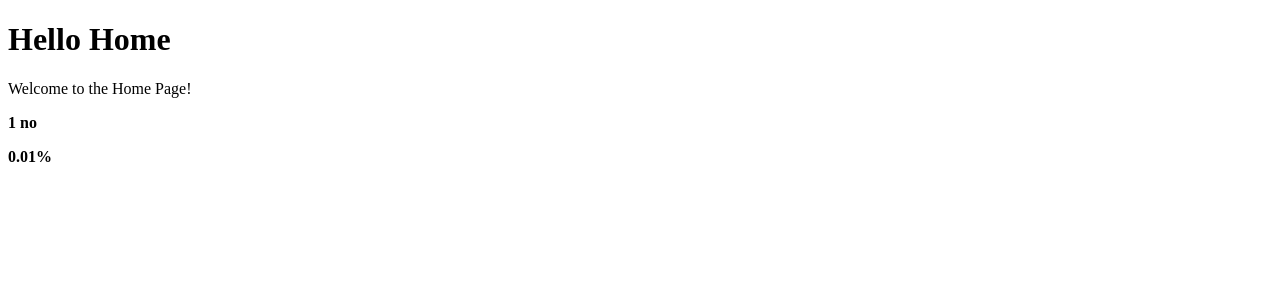
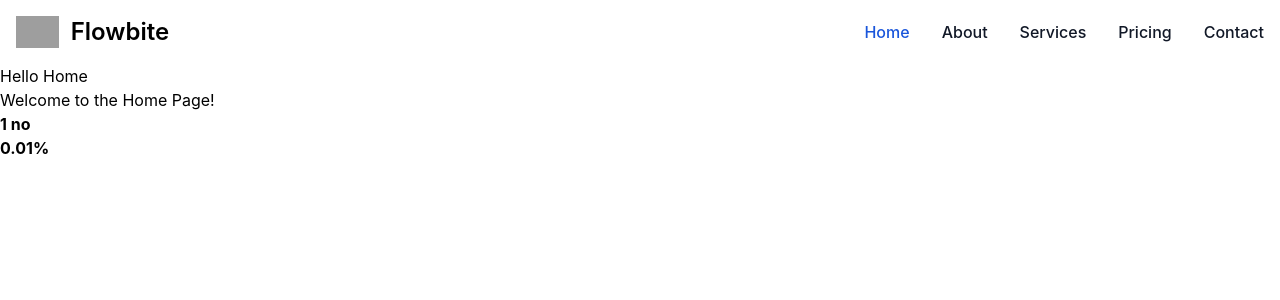
Before and after one commit to MustafaAhmed-star/SaaS-Project, a Django app: page / in a window 1280 px wide. Shown: the top 300 px of the page. Run offline with Django 5.2, Linux system fonts and the light colour scheme; data comes from the database, SQL or seed files in the repository; some libraries are stand-ins or nearby versions; grey boxes are pictures that could not be loaded.

Commit message:
partionning template to snippets

```diff
--- a/src/templates/base.html
+++ b/src/templates/base.html
@@ -7,12 +7,14 @@
         <title>SaaS</title>
         <meta name="description" content="">
         <meta name="viewport" content="width=device-width, initial-scale=1">
-        <link rel="stylesheet" href="">
+        {% include "base/css.html" %}
     </head>
     <body>
+    {% include "nav/navbar.html" %}
     {% block content %}
 
     {% endblock content %}
+    {% include "base/js.html" %}
 
     </body>
 </html>
--- /dev/null
+++ b/src/templates/base/css.html
@@ -0,0 +1 @@
+<link href="https://cdn.jsdelivr.net/npm/flowbite@2.5.2/dist/flowbite.min.css" rel="stylesheet" />
--- /dev/null
+++ b/src/templates/base/js.html
@@ -0,0 +1 @@
+<script src="https://cdn.jsdelivr.net/npm/flowbite@2.5.2/dist/flowbite.min.js"></script>
--- /dev/null
+++ b/src/templates/nav/navbar.html
@@ -0,0 +1,35 @@
+
+
+<nav class="bg-white border-gray-200 dark:bg-gray-900">
+    <div class="max-w-screen-xl flex flex-wrap items-center justify-between mx-auto p-4">
+      <a href="https://flowbite.com/" class="flex items-center space-x-3 rtl:space-x-reverse">
+          <img src="https://flowbite.com/docs/images/logo.svg" class="h-8" alt="Flowbite Logo" />
+          <span class="self-center text-2xl font-semibold whitespace-nowrap dark:text-white">Flowbite</span>
+      </a>
+      <button data-collapse-toggle="navbar-default" type="button" class="inline-flex items-center p-2 w-10 h-10 justify-center text-sm text-gray-500 rounded-lg md:hidden hover:bg-gray-100 focus:outline-none focus:ring-2 focus:ring-gray-200 dark:text-gray-400 dark:hover:bg-gray-700 dark:focus:ring-gray-600" aria-controls="navbar-default" aria-expanded="false">
+          <span class="sr-only">Open main menu</span>
+          <svg class="w-5 h-5" aria-hidden="true" xmlns="http://www.w3.org/2000/svg" fill="none" viewBox="0 0 17 14">
+              <path stroke="currentColor" stroke-linecap="round" stroke-linejoin="round" stroke-width="2" d="M1 1h15M1 7h15M1 13h15"/>
+          </svg>
+      </button>
+      <div class="hidden w-full md:block md:w-auto" id="navbar-default">
+        <ul class="font-medium flex flex-col p-4 md:p-0 mt-4 border border-gray-100 rounded-lg bg-gray-50 md:flex-row md:space-x-8 rtl:space-x-reverse md:mt-0 md:border-0 md:bg-white dark:bg-gray-800 md:dark:bg-gray-900 dark:border-gray-700">
+          <li>
+            <a href="#" class="block py-2 px-3 text-white bg-blue-700 rounded md:bg-transparent md:text-blue-700 md:p-0 dark:text-white md:dark:text-blue-500" aria-current="page">Home</a>
+          </li>
+          <li>
+            <a href="#" class="block py-2 px-3 text-gray-900 rounded hover:bg-gray-100 md:hover:bg-transparent md:border-0 md:hover:text-blue-700 md:p-0 dark:text-white md:dark:hover:text-blue-500 dark:hover:bg-gray-700 dark:hover:text-white md:dark:hover:bg-transparent">About</a>
+          </li>
+          <li>
+            <a href="#" class="block py-2 px-3 text-gray-900 rounded hover:bg-gray-100 md:hover:bg-transparent md:border-0 md:hover:text-blue-700 md:p-0 dark:text-white md:dark:hover:text-blue-500 dark:hover:bg-gray-700 dark:hover:text-white md:dark:hover:bg-transparent">Services</a>
+          </li>
+          <li>
+            <a href="#" class="block py-2 px-3 text-gray-900 rounded hover:bg-gray-100 md:hover:bg-transparent md:border-0 md:hover:text-blue-700 md:p-0 dark:text-white md:dark:hover:text-blue-500 dark:hover:bg-gray-700 dark:hover:text-white md:dark:hover:bg-transparent">Pricing</a>
+          </li>
+          <li>
+            <a href="#" class="block py-2 px-3 text-gray-900 rounded hover:bg-gray-100 md:hover:bg-transparent md:border-0 md:hover:text-blue-700 md:p-0 dark:text-white md:dark:hover:text-blue-500 dark:hover:bg-gray-700 dark:hover:text-white md:dark:hover:bg-transparent">Contact</a>
+          </li>
+        </ul>
+      </div>
+    </div>
+  </nav>
```
